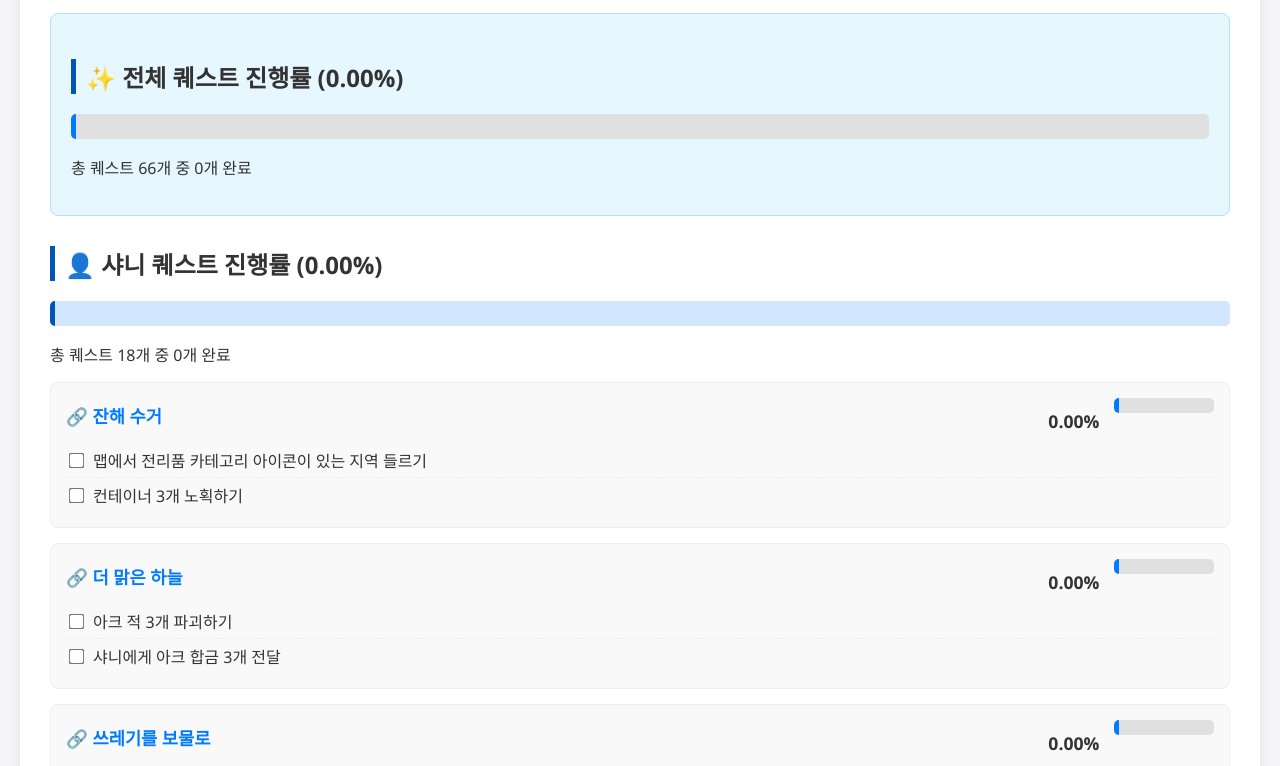
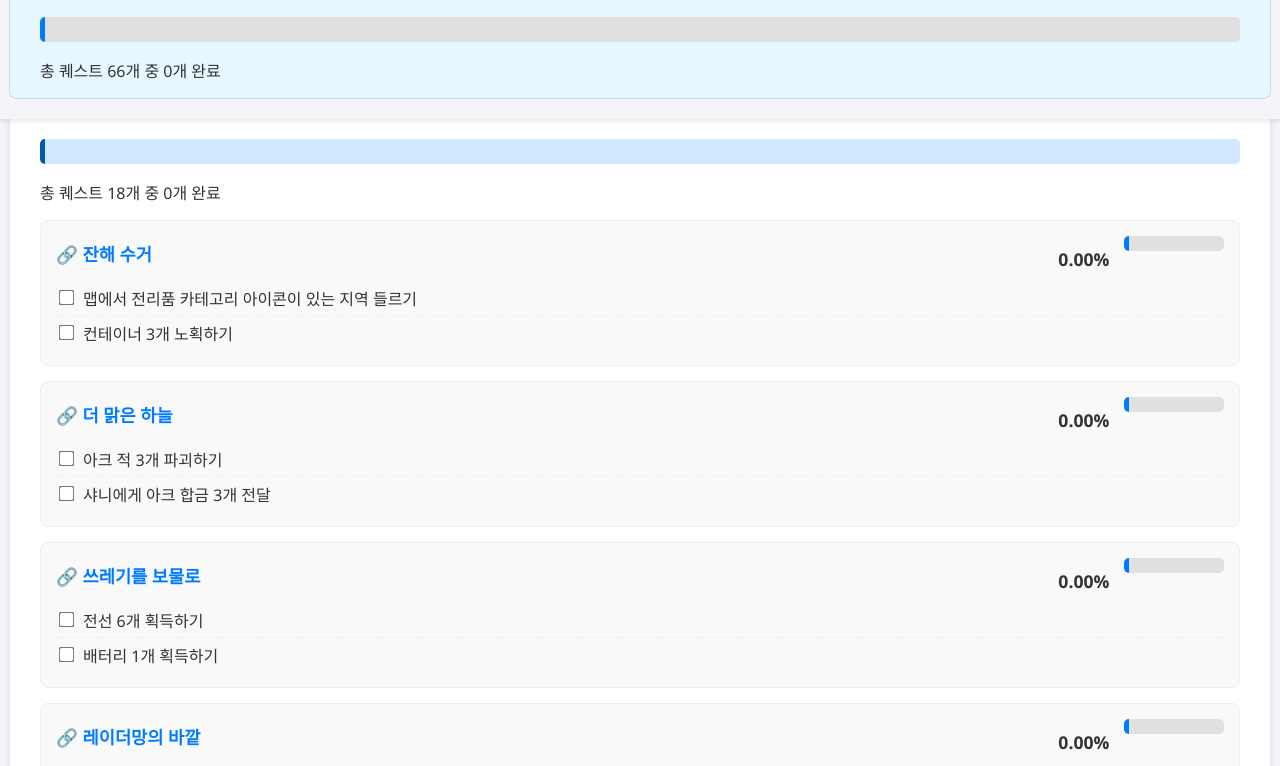
Before and after one commit to n4u9h7/QuestChecker, a plain HTML site: page index.html in a window 1280 px wide. Shown: the part 146-912 px from the top of the page. Drawn offline with Linux system fonts and the light colour scheme.

Commit message:
scrolling

```diff
--- a/index.html
+++ b/index.html
@@ -5,9 +5,55 @@
     <meta name="viewport" content="width=device-width, initial-scale=1.0">
     <title>아크 레이더스 퀘스트 체크리스트</title>
     <style>
-        body { font-family: 'Segoe UI', Tahoma, Geneva, Verdana, sans-serif; background-color: #f4f4f9; color: #333; margin: 0; padding: 20px; }
-        .container { max-width: 1200px; margin: 0 auto; background-color: #fff; padding: 30px; border-radius: 10px; box-shadow: 0 4px 8px rgba(0, 0, 0, 0.1); }
-        h1 { color: #0056b3; border-bottom: 2px solid #0056b3; padding-bottom: 10px; margin-bottom: 30px; }
+        body {
+            font-family: 'Segoe UI', Tahoma, Geneva, Verdana, sans-serif;
+            background-color: #f4f4f9;
+            color: #333;
+            margin: 0;
+            padding: 0; /* body의 padding 제거 */
+        }
+
+        /* ---------------------------------------------------- */
+        /* ✨ 고정 헤더 섹션 CSS */
+        /* ---------------------------------------------------- */
+        #fixed-summary-wrapper {
+            position: fixed; /* 화면 상단에 고정 */
+            top: 0;
+            left: 0;
+            width: 100%;
+            z-index: 1000; /* 다른 콘텐츠 위에 표시 */
+            background-color: #f4f4f9; /* body 배경색과 동일 */
+            box-shadow: 0 2px 4px rgba(0, 0, 0, 0.1); /* 구분선 역할 */
+            padding-bottom: 20px; /* 아래쪽 여백 추가 */
+        }
+
+        .overall-summary {
+            /* 내부 콘텐츠를 중앙에 정렬하고 최대 너비 유지 */
+            max-width: 1200px;
+            margin: 0 auto;
+            padding: 20px 30px 0 30px;
+            background-color: #e6f7ff;
+            border-radius: 0 0 8px 8px; /* 아래쪽 모서리만 둥글게 */
+            border: 1px solid #b3e0ff;
+            border-top: none;
+        }
+
+        /* ---------------------------------------------------- */
+        /* 메인 콘텐츠 컨테이너 CSS */
+        /* ---------------------------------------------------- */
+        .container {
+            max-width: 1200px;
+            margin: 0 auto;
+            background-color: #fff;
+            padding: 30px;
+            /* 고정된 헤더 높이만큼 콘텐츠 시작 위치를 아래로 밀어냄 (약 200px) */
+            padding-top: 200px;
+            border-radius: 10px;
+            box-shadow: 0 4px 8px rgba(0, 0, 0, 0.1);
+        }
+
+        /* 기타 스타일 (이전과 동일) */
+        h1 { color: #0056b3; border-bottom: 2px solid #0056b3; padding-bottom: 10px; margin-bottom: 30px; margin-top: 0; }
         h2 { color: #333; margin-top: 25px; border-left: 5px solid #0056b3; padding-left: 10px; }
         .progress-bar { background-color: #e0e0e0; border-radius: 5px; overflow: hidden; height: 25px; margin-bottom: 15px; }
         .progress-fill { background-color: #007bff; height: 100%; text-align: right; line-height: 25px; color: white; transition: width 0.3s; font-weight: bold; padding-right: 5px; box-sizing: border-box; }
@@ -22,29 +68,29 @@
         .objective-list li { padding: 5px 0; border-top: 1px dashed #eee; display: flex; align-items: center; }
         .objective-list li:first-child { border-top: none; }
         .objective-list input[type="checkbox"] { margin-right: 10px; transform: scale(1.2); }
-        .overall-summary { margin-top: 30px; padding: 20px; background-color: #e6f7ff; border-radius: 8px; border: 1px solid #b3e0ff; }
         .npc-section { margin-top: 30px; }
     </style>
 </head>
 <body>
 
-<div class="container">
-    <h1>아크 레이더스 퀘스트 달성률</h1>
-
+<div id="fixed-summary-wrapper">
     <div class="overall-summary">
+        <h1>아크 레이더스 퀘스트 달성률</h1>
         <h2>✨ 전체 퀘스트 진행률 (<span id="overall-percent-text">0.00%</span>)</h2>
         <div class="progress-bar">
             <div class="progress-fill" id="overall-progress-fill" style="width: 0;"></div>
         </div>
         <p>총 퀘스트 <span id="overall-total-quests">0</span>개 중 <span id="overall-completed-quests">0</span>개 완료</p>
     </div>
+</div>
 
+<div class="container">
     <div id="checklist-container">
         </div>
 </div>
 
 <script>
-    // 퀘스트 데이터 (원본 데이터 기반으로 간결화)
+    // 퀘스트 데이터 (이전과 동일)
     const questData = [
         { name: "잔해 수거", npc: "샤니", objectives: ["맵에서 전리품 카테고리 아이콘이 있는 지역 들르기", "컨테이너 3개 노획하기"], link: "https://www.inven.co.kr/webzine/news/?news=310816" },
         { name: "더 맑은 하늘", npc: "샤니", objectives: ["아크 적 3개 파괴하기", "샤니에게 아크 합금 3개 전달"], link: "https://www.inven.co.kr/webzine/news/?news=310816" },
@@ -130,7 +176,7 @@
         return acc;
     }, {});
 
-    // 체크 상태를 로드하고 저장하는 함수
+    // 체크 상태를 로드하고 저장하는 함수 (로컬 스토리지 사용)
     const loadProgress = () => {
         try {
             const savedData = localStorage.getItem(STORAGE_KEY);
@@ -155,11 +201,10 @@
     const updateProgress = () => {
         let totalAllObjectives = 0;
         let totalCheckedAllObjectives = 0;
-        let overallCompletedQuests = 0;
         const totalQuests = questData.length;
         const npcTotals = {};
 
-        // 1. NPC별 및 전체 목표 수 초기화
+        // 1. NPC별 및 전체 목표 수 초기화 (재계산)
         Object.keys(groupedData).forEach(npc => {
             npcTotals[npc] = { totalObjectives: 0, checkedObjectives: 0, totalQuests: groupedData[npc].length, completedQuests: 0 };
         });
@@ -173,7 +218,6 @@
                 const checkboxId = `${quest.id}-${objIndex}`;
                 const checkbox = document.getElementById(checkboxId);
 
-                // 체크박스가 존재하고 체크되어 있으면
                 if (checkbox && checkbox.checked) {
                     checkedObjectives++;
                 }
@@ -222,10 +266,6 @@
             if (npcCompletedText) {
                 npcCompletedText.textContent = npcTotal.completedQuests;
             }
-
-            if (npcTotal.completedQuests === npcTotal.totalQuests) {
-                overallCompletedQuests += npcTotal.totalQuests;
-            }
         });
 
         // 4. 전체 진행률 업데이트
@@ -266,9 +306,19 @@
         const container = document.getElementById('checklist-container');
         let html = '';
 
+        // NPC별 초기 통계 계산
+        const preCalcTotals = questData.reduce((acc, quest) => {
+            if (!acc[quest.npc]) {
+                acc[quest.npc] = { totalObjectives: 0, totalQuests: 0 };
+            }
+            acc[quest.npc].totalObjectives += quest.objectives.length;
+            acc[quest.npc].totalQuests++;
+            return acc;
+        }, {});
+
+        // 퀘스트 목록 렌더링
         Object.keys(groupedData).forEach(npc => {
             const quests = groupedData[npc];
-            const npcTotal = npcTotals[npc];
 
             // NPC 섹션 시작
             html += `<div class="npc-section">
@@ -316,22 +366,7 @@
     };
 
     // 페이지 로드 시 실행
-    document.addEventListener('DOMContentLoaded', () => {
-        // 초기 렌더링 전에 NPC별 통계를 먼저 계산
-        const preCalcTotals = questData.reduce((acc, quest) => {
-            if (!acc[quest.npc]) {
-                acc[quest.npc] = { totalObjectives: 0, totalQuests: 0 };
-            }
-            acc[quest.npc].totalObjectives += quest.objectives.length;
-            acc[quest.npc].totalQuests++;
-            return acc;
-        }, {});
-
-        // renderChecklists 함수 내에서 재사용하기 위해 전역 객체로 설정
-        window.npcTotals = preCalcTotals;
-
-        renderChecklists();
-    });
+    document.addEventListener('DOMContentLoaded', renderChecklists);
 
 </script>
 
```
